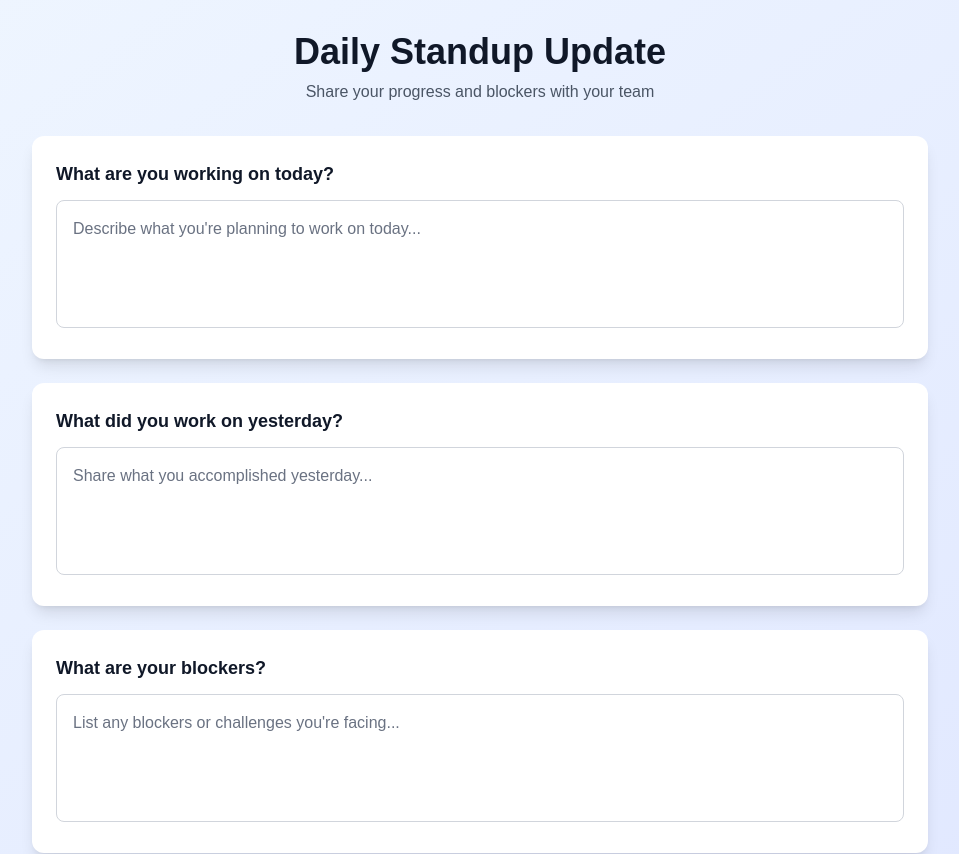
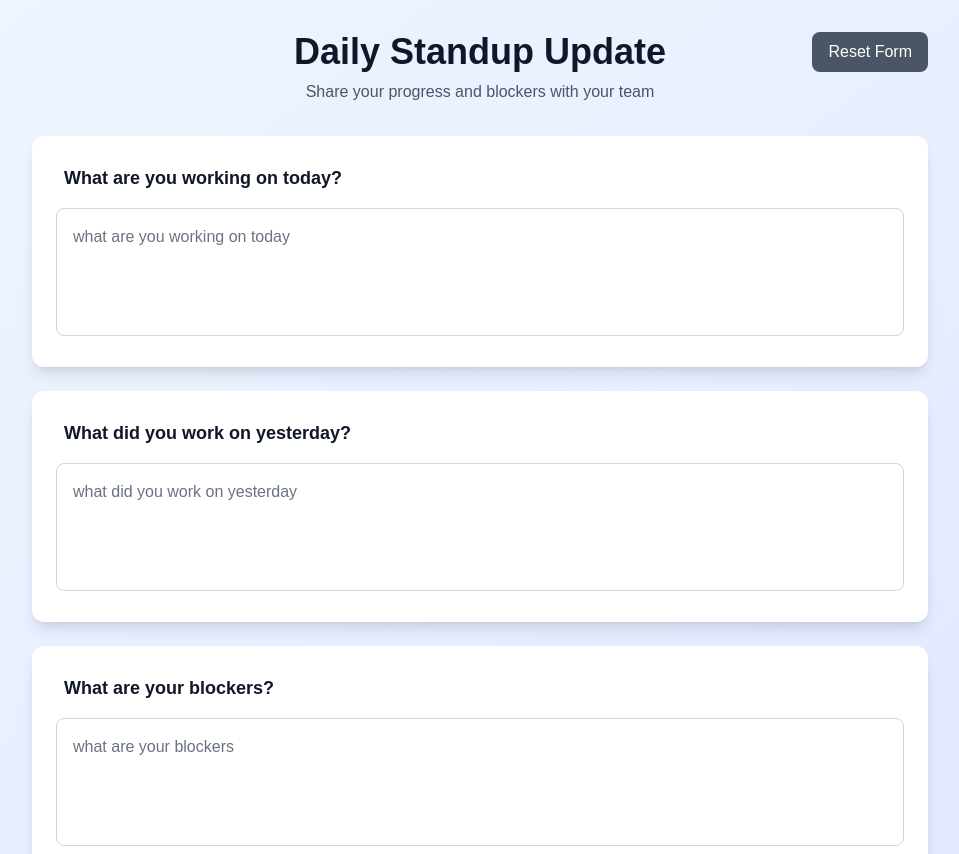
Before and after one commit to jarrensj/gmatcha, a Next.js app: page / in a window 1280 px wide. Shown: the top 854 px of the page, without its empty margins (160-1119 px from the left). Built offline with nearby package versions, Linux system fonts and the light colour scheme.

Commit message:
add customizable section headers

```diff
--- a/app/page.tsx
+++ b/app/page.tsx
@@ -9,6 +9,11 @@ export default function Home() {
   const [markdownOutput, setMarkdownOutput] = useState('');
   const [showOutput, setShowOutput] = useState(false);
 
+  // Custom headers for each section
+  const [todayHeader, setTodayHeader] = useState('What are you working on today?');
+  const [yesterdayHeader, setYesterdayHeader] = useState('What did you work on yesterday?');
+  const [blockersHeader, setBlockersHeader] = useState('What are your blockers?');
+
   // Load data from localStorage on component mount
   useEffect(() => {
     const savedData = localStorage.getItem('standupFormData');
@@ -18,6 +23,9 @@ export default function Home() {
         setWorkingOn(parsed.workingOn || '');
         setWorkedOnYesterday(parsed.workedOnYesterday || '');
         setBlockers(parsed.blockers || '');
+        setTodayHeader(parsed.todayHeader || 'What are you working on today?');
+        setYesterdayHeader(parsed.yesterdayHeader || 'What did you work on yesterday?');
+        setBlockersHeader(parsed.blockersHeader || 'What are your blockers?');
       } catch (error) {
         console.error('Error loading saved data:', error);
       }
@@ -29,23 +37,26 @@ export default function Home() {
     const formData = {
       workingOn,
       workedOnYesterday,
-      blockers
+      blockers,
+      todayHeader,
+      yesterdayHeader,
+      blockersHeader
     };
     localStorage.setItem('standupFormData', JSON.stringify(formData));
-  }, [workingOn, workedOnYesterday, blockers]);
+  }, [workingOn, workedOnYesterday, blockers, todayHeader, yesterdayHeader, blockersHeader]);
 
   const handleSubmit = (e: React.FormEvent) => {
     e.preventDefault();
 
     const markdown = `## Daily Standup Update
 
-### 🎯 What I'm working on today:
+### ${todayHeader}
 ${workingOn || 'No updates provided'}
 
-### ✅ What I worked on yesterday:
+### ${yesterdayHeader}
 ${workedOnYesterday || 'No updates provided'}
 
-### 🚧 Blockers:
+### ${blockersHeader}
 ${blockers || 'No blockers'}`;
 
     setMarkdownOutput(markdown);
@@ -65,6 +76,9 @@ ${blockers || 'No blockers'}`;
     setWorkingOn('');
     setWorkedOnYesterday('');
     setBlockers('');
+    setTodayHeader('What are you working on today?');
+    setYesterdayHeader('What did you work on yesterday?');
+    setBlockersHeader('What are your blockers?');
     setMarkdownOutput('');
     setShowOutput(false);
     localStorage.removeItem('standupFormData');
@@ -73,52 +87,70 @@ ${blockers || 'No blockers'}`;
   return (
     <div className="min-h-screen bg-gradient-to-br from-blue-50 to-indigo-100 dark:from-gray-900 dark:to-gray-800 p-4 sm:p-8">
       <div className="max-w-4xl mx-auto">
-        <div className="text-center mb-8">
+        <div className="relative text-center mb-8">
           <h1 className="text-4xl font-bold text-gray-900 dark:text-white mb-2">
             Daily Standup Update
           </h1>
           <p className="text-gray-600 dark:text-gray-300">
             Share your progress and blockers with your team
           </p>
+          <button
+            onClick={resetForm}
+            className="absolute top-0 right-0 bg-gray-600 hover:bg-gray-700 text-white font-medium py-2 px-4 rounded-lg transition-colors duration-200 focus:ring-2 focus:ring-gray-500 focus:ring-offset-2 dark:focus:ring-offset-gray-800"
+          >
+            Reset Form
+          </button>
         </div>
 
         <form onSubmit={handleSubmit} className="space-y-6">
           <div className="bg-white dark:bg-gray-800 rounded-xl shadow-lg p-6">
-            <label htmlFor="working-on" className="block text-lg font-semibold text-gray-900 dark:text-white mb-3">
-              What are you working on today?
-            </label>
+            <input
+              type="text"
+              value={todayHeader}
+              onChange={(e) => setTodayHeader(e.target.value)}
+              className="block w-full text-lg font-semibold text-gray-900 dark:text-white mb-3 bg-transparent border-none focus:outline-none focus:ring-2 focus:ring-blue-500 rounded px-2 py-1"
+              placeholder="Enter section header..."
+            />
             <textarea
               id="working-on"
               value={workingOn}
               onChange={(e) => setWorkingOn(e.target.value)}
               className="w-full h-32 p-4 border border-gray-300 dark:border-gray-600 rounded-lg resize-none focus:ring-2 focus:ring-blue-500 focus:border-transparent dark:bg-gray-700 dark:text-white placeholder-gray-500 dark:placeholder-gray-400"
-              placeholder="Describe what you're planning to work on today..."
+              placeholder={`${todayHeader.toLowerCase().replace(/\?$/, '')}`}
             />
           </div>
 
           <div className="bg-white dark:bg-gray-800 rounded-xl shadow-lg p-6">
-            <label htmlFor="worked-yesterday" className="block text-lg font-semibold text-gray-900 dark:text-white mb-3">
-              What did you work on yesterday?
-            </label>
+            <input
+              type="text"
+              value={yesterdayHeader}
+              onChange={(e) => setYesterdayHeader(e.target.value)}
+              className="block w-full text-lg font-semibold text-gray-900 dark:text-white mb-3 bg-transparent border-none focus:outline-none focus:ring-2 focus:ring-blue-500 rounded px-2 py-1"
+              placeholder="Enter section header..."
+            />
             <textarea
               id="worked-yesterday"
               value={workedOnYesterday}
               onChange={(e) => setWorkedOnYesterday(e.target.value)}
               className="w-full h-32 p-4 border border-gray-300 dark:border-gray-600 rounded-lg resize-none focus:ring-2 focus:ring-blue-500 focus:border-transparent dark:bg-gray-700 dark:text-white placeholder-gray-500 dark:placeholder-gray-400"
-              placeholder="Share what you accomplished yesterday..."
+              placeholder={`${yesterdayHeader.toLowerCase().replace(/\?$/, '')}`}
             />
           </div>
 
           <div className="bg-white dark:bg-gray-800 rounded-xl shadow-lg p-6">
-            <label htmlFor="blockers" className="block text-lg font-semibold text-gray-900 dark:text-white mb-3">
-              What are your blockers?
-            </label>
+            <input
+              type="text"
+              value={blockersHeader}
+              onChange={(e) => setBlockersHeader(e.target.value)}
+              className="block w-full text-lg font-semibold text-gray-900 dark:text-white mb-3 bg-transparent border-none focus:outline-none focus:ring-2 focus:ring-blue-500 rounded px-2 py-1"
+              placeholder="Enter section header..."
+            />
             <textarea
               id="blockers"
               value={blockers}
               onChange={(e) => setBlockers(e.target.value)}
               className="w-full h-32 p-4 border border-gray-300 dark:border-gray-600 rounded-lg resize-none focus:ring-2 focus:ring-blue-500 focus:border-transparent dark:bg-gray-700 dark:text-white placeholder-gray-500 dark:placeholder-gray-400"
-              placeholder="List any blockers or challenges you're facing..."
+              placeholder={`${blockersHeader.toLowerCase().replace(/\?$/, '')}`}
             />
           </div>
 
```
